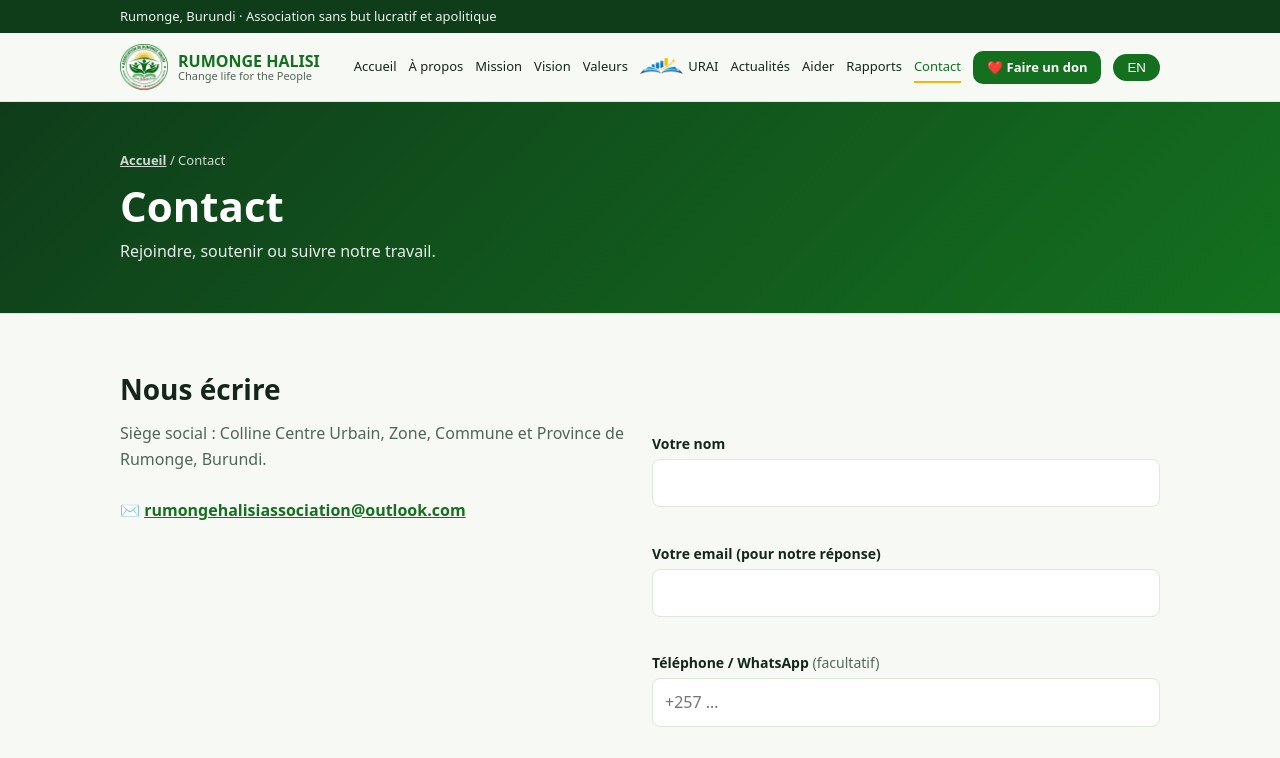
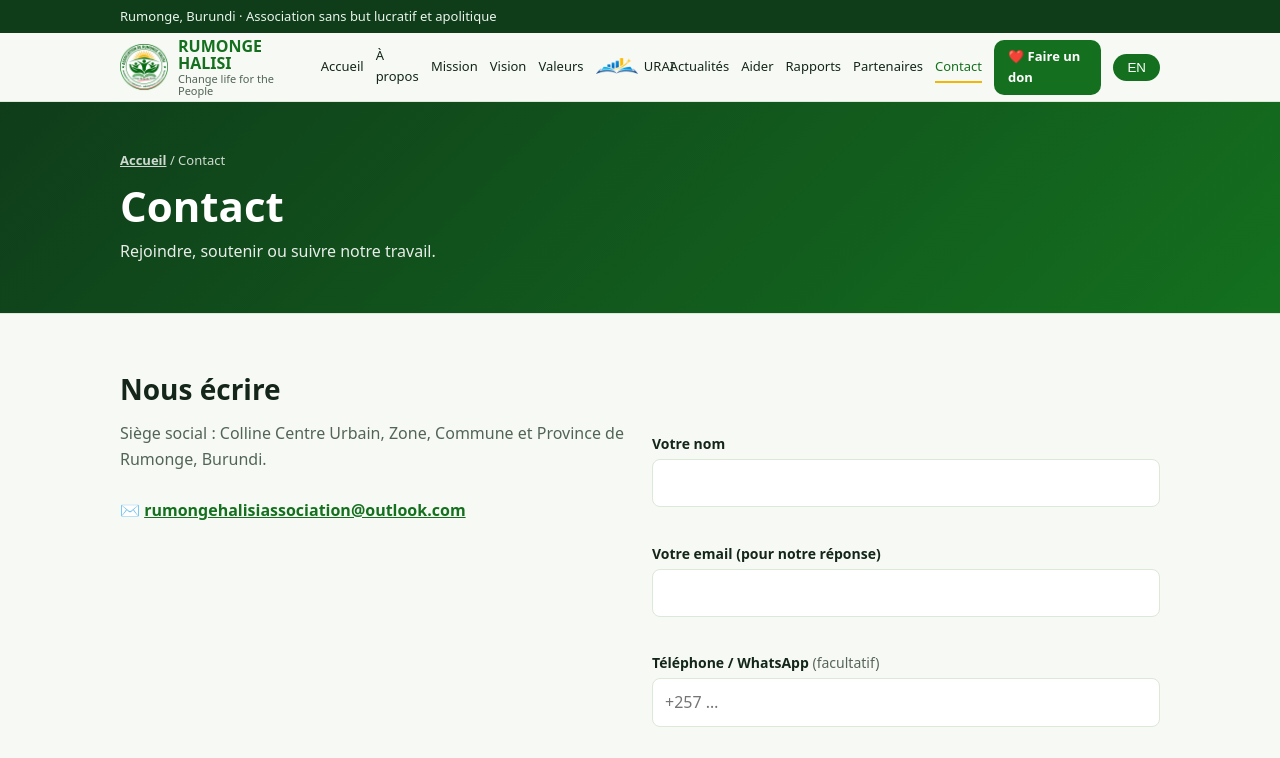
Before and after one commit to Rumongehalisi/rumongehalisi.github.io, a plain HTML site: page contact.html in a window 1280 px wide. Shown: the top 758 px of the page. Drawn offline with Linux system fonts and the light colour scheme.

Commit message:
Revise contact page metadata and navigation
Updated the contact page title and description for clarity and added new navigation links.

```diff
--- a/contact.html
+++ b/contact.html
@@ -1,7 +1,6 @@
 <!DOCTYPE html><html lang="fr"><head><meta charset="utf-8"><meta name="viewport" content="width=device-width,initial-scale=1">
-<title>Contact – Association de Rumonge Halisi</title><meta name="description" content="Rejoindre, soutenir ou suivre notre travail."><meta property="og:title" content="Contact – Association de Rumonge Halisi"><meta property="og:description" content="Rejoindre, soutenir ou suivre notre travail."><meta property="og:image" content="https://rumongehalisi.github.io/logo.webp"><meta property="og:type" content="website"><meta property="og:url" content="https://rumongehalisi.github.io/contact.html"><meta property="og:site_name" content="Association de Rumonge Halisi"><meta name="twitter:card" content="summary"><meta name="theme-color" content="#14701f"><link rel="canonical" href="https://rumongehalisi.github.io/contact.html"><link rel="icon" href="logo.webp"><link rel="stylesheet" href="style.css">
+<title>Contact – Association de Rumonge Halisi</title><meta name="description" content="Écrivez à l’Association de Rumonge Halisi pour adhérer, faire un don, devenir bénévole ou partenaire."><meta property="og:title" content="Contact – Association de Rumonge Halisi"><meta property="og:description" content="Rejoindre, soutenir ou suivre notre travail."><meta property="og:image" content="https://rumongehalisi.github.io/logo.webp"><meta property="og:image:alt" content="Logo de l’Association de Rumonge Halisi"><meta property="og:type" content="website"><meta property="og:url" content="https://rumongehalisi.github.io/contact.html"><meta property="og:site_name" content="Association de Rumonge Halisi"><meta name="twitter:card" content="summary"><meta name="theme-color" content="#14701f"><link rel="canonical" href="https://rumongehalisi.github.io/contact.html"><link rel="icon" href="logo.webp"><link rel="stylesheet" href="style.css">
 <style>
-  /* Ajouts propres au formulaire de contact */
   .err{display:block;min-height:1.3em;margin:.25em 0 .6em;font-size:.9em;color:#b3261e}
   [aria-invalid="true"]{border-color:#b3261e!important}
   .cf-opt{font-weight:400;opacity:.7}
@@ -16,12 +15,11 @@
   #send[disabled]{opacity:.6;cursor:wait}
 </style></head><body><a class="skip" href="#main" data-en="Skip to content">Aller au contenu</a>
 <div class="top"><div class="wrap"><span data-en="Rumonge, Burundi · Non-profit, apolitical association">Rumonge, Burundi · Association sans but lucratif et apolitique</span><span class="coords"></span></div></div>
-<header><div class="wrap"><a class="brand" href="index.html"><img src="logo.webp" alt="" width="48" height="48"><span>RUMONGE HALISI<small>Change life for the People</small></span></a>
-<nav id="nav" aria-label="Navigation principale"><a href="index.html" data-en="Home">Accueil</a><a href="about.html" data-en="About">À propos</a><a href="mission.html" data-en="Mission">Mission</a><a href="vision.html" data-en="Vision">Vision</a><a href="valeurs.html" data-en="Values">Valeurs</a><a href="urai.html" data-en="URAI">URAI</a><a href="actualites.html" data-en="News">Actualités</a><a href="aider.html" data-en="Help">Aider</a><a href="rapports.html" data-en="Reports">Rapports</a><a href="contact.html" class=on aria-current="page" data-en="Contact">Contact</a><a class="btn" style="padding:6px 14px;color:var(--on-accent);border:0" href="don.html" data-en="❤️ Donate">❤️ Faire un don</a><button class="pill" id="lang" type="button">EN</button></nav><button class="menu" id="menu" type="button" aria-label="Menu" aria-expanded="false" aria-controls="nav">☰</button></div></header>
+<header><div class="wrap"><a class="brand" href="index.html" aria-label="Rumonge Halisi – Accueil"><img src="logo.webp" alt="" width="48" height="48"><span>RUMONGE HALISI<small>Change life for the People</small></span></a>
+<nav id="nav" aria-label="Navigation principale"><a href="index.html" data-en="Home">Accueil</a><a href="about.html" data-en="About">À propos</a><a href="mission.html" data-en="Mission">Mission</a><a href="vision.html" data-en="Vision">Vision</a><a href="valeurs.html" data-en="Values">Valeurs</a><a href="urai.html" data-en="URAI">URAI</a><a href="actualites.html" data-en="News">Actualités</a><a href="aider.html" data-en="Help">Aider</a><a href="rapports.html" data-en="Reports">Rapports</a><a href="partenaires.html" data-en="Partners">Partenaires</a><a href="contact.html" class=on aria-current="page" data-en="Contact">Contact</a><a class="btn" style="padding:6px 14px;color:var(--on-accent);border:0" href="don.html" data-en="❤️ Donate">❤️ Faire un don</a><button class="pill" id="lang" type="button" aria-label="Switch to English">EN</button></nav><button class="menu" id="menu" type="button" aria-label="Menu" aria-expanded="false" aria-controls="nav">☰</button></div></header>
 <main id="main"><div class="banner"><div class="wrap"><div class="crumb"><a href="index.html" data-en="Home">Accueil</a> / <span data-en="Contact">Contact</span></div><h1 data-en="Contact">Contact</h1><p data-en="Join, support or follow our work.">Rejoindre, soutenir ou suivre notre travail.</p></div></div><section><div class="wrap"><h2 data-en="Write to us">Nous écrire</h2><div class="two"><div><p class="sub" data-en="Registered office: Centre Urbain hill, Zone, Commune and Province of Rumonge, Burundi.">Siège social : Colline Centre Urbain, Zone, Commune et Province de Rumonge, Burundi.</p><p class="coords"></p></div>
 
 <div>
-<!-- Champ piège anti-spam (invisible pour les humains) -->
 <div class="cf-hp" aria-hidden="true"><label>Ne pas remplir <input id="hp" type="text" tabindex="-1" autocomplete="off"></label></div>
 
 <label for="nm" data-en="Your name">Votre nom</label>
@@ -36,7 +34,7 @@
 <label for="sj" data-en="Subject">Sujet</label>
 <select id="sj"><option value="Adhésion" data-en="Membership">Adhésion</option><option value="Don" data-en="Donation">Don</option><option value="Bénévolat" data-en="Volunteering">Bénévolat</option><option value="Partenariat" data-en="Partnership">Partenariat</option><option value="Demande d'aide" data-en="Request for help">Demande d'aide</option><option value="Autre" data-en="Other">Autre</option></select><span class="err"></span>
 
-<label for="ms">Message</label>
+<label for="ms" data-en="Message">Message</label>
 <textarea id="ms" rows="5" required aria-describedby="ms-e"></textarea><span class="err" id="ms-e"></span>
 
 <div class="cf-consent"><input id="cs" type="checkbox" aria-describedby="cs-e"><label for="cs" data-en="I agree that the association may use this information to reply to me.">J’accepte que l’association utilise ces informations pour me répondre.</label></div>
```
